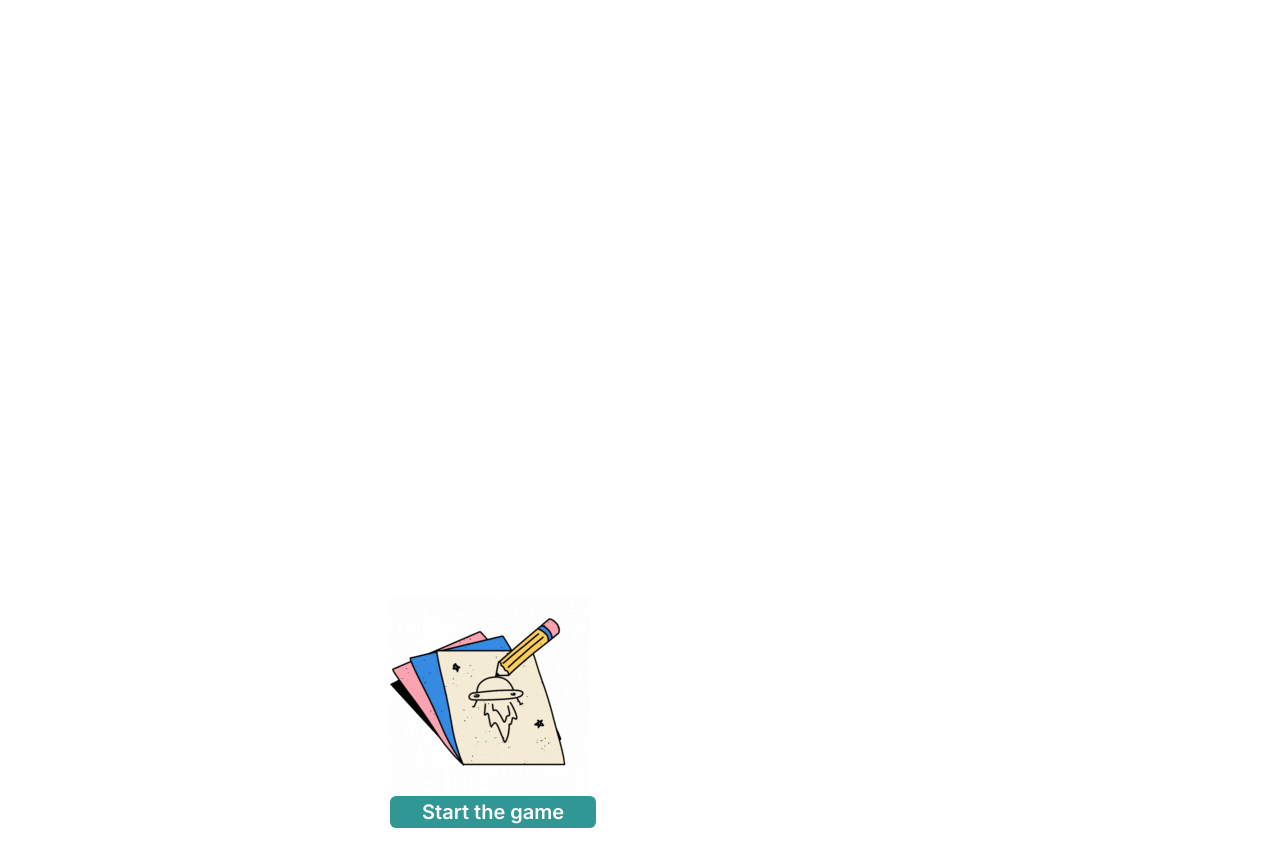
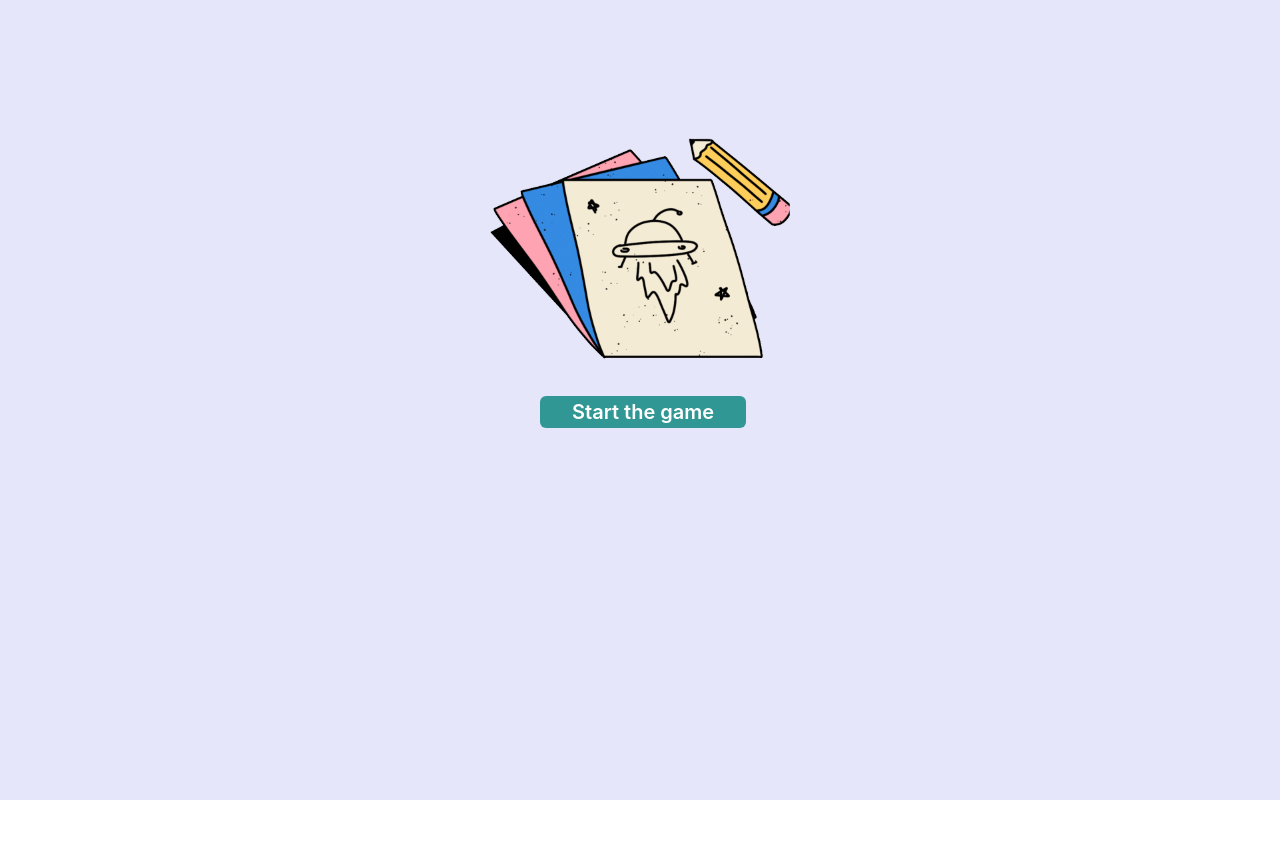
Before and after one commit to priyankark/pictioner, a Next.js app: page / in a window 1280 px wide. Shown: the top 866 px of the page. After the commit the page ends 800 px from the top, so only its background shows below. Built offline with nearby package versions, Linux system fonts and the light colour scheme.

Commit message:
Image Changes

```diff
--- a/components/Data.tsx
+++ b/components/Data.tsx
@@ -60,6 +60,7 @@ export default function Home() {
   const [userInput, setUserinput] = useState<string>('start round 1');
   const [showNextRoundButton, setNextRoundButton] = useState(false);
   const currentRoundAnswerRef = useRef('');
+  const [hasGameStarted, setHasGameStarted] = useState(false);
 
   const previousRoundsDrawings = useRef<string[]>([]);
 
@@ -136,16 +137,23 @@ export default function Home() {
   return (
     (<Suspense fallback={<div>Loading...</div>}>
       <Box>
-        <canvas id="canvas" width="500" height="500" ref={canvasRef}></canvas>
         <Box key={currentTurn}>
           {chatHistory.current.length === 0 && currentRoundNumber === 1 && (
-            <>
-              <GameStart />
-              <StartButton onClick={() => setCurrentTurn('assistant')} size="sm">
-                Start the game
-              </StartButton>
-            </>
+            <Box verticalAlign={'space-between'} alignItems={'center'} gap={20}>
+              <Box>
+                <GameStart />
+              </Box>
+              <Box alignItems={'center'} justifyContent={'center'} style={{ paddingLeft: 50 }}>
+                <StartButton onClick={() => {
+                  setHasGameStarted(true);
+                  setCurrentTurn('assistant')
+                }} size="sm">
+                  Start the game
+                </StartButton>
+              </Box>
+            </Box>
           )}
+          {hasGameStarted && <canvas id="canvas" width="500" height="500" ref={canvasRef}></canvas>}
           {chatHistory.current.map((ele, idx) => {
             if (ele.role === 'assistant') {
               const sanitizedTextWithoutAnswer = ele.content.replace(/~[^~]*~/g, '');
--- a/components/GameStart.tsx
+++ b/components/GameStart.tsx
@@ -1,11 +1,11 @@
 import React from 'react';
 import Image from 'next/image';
-import Animation from '../public/AnimationFrontPage.gif';
+import PictionaryLogo from '../public/pictionary_logo.svg';
 
 export const GameStart = () => {
     return (
         <div>
-            <Image src={Animation} alt="Animation" />
+            <Image src={PictionaryLogo} alt='pictionary' />
         </div>
     )
 }
--- a/pages/index.tsx
+++ b/pages/index.tsx
@@ -23,7 +23,7 @@ export default function Home() {
         <meta name="viewport" content="width=device-width, initial-scale=1" />
         <link rel="icon" href="/favicon.ico" />
       </Head>
-      <main className={`${styles.main} ${inter.className}`}>
+      <main className={`${styles.main}`}>
         {!SSR && <Data />}
       </main>
     </>
--- a/styles/Home.module.css
+++ b/styles/Home.module.css
@@ -5,6 +5,7 @@
   align-items: center;
   padding: 6rem;
   min-height: 100vh;
+  background-color: lavender;
 }
 
 .description {
```
Also changed, not shown: public/AnimationFrontPage.gif (deleted), public/pictionary_logo.svg (added).
